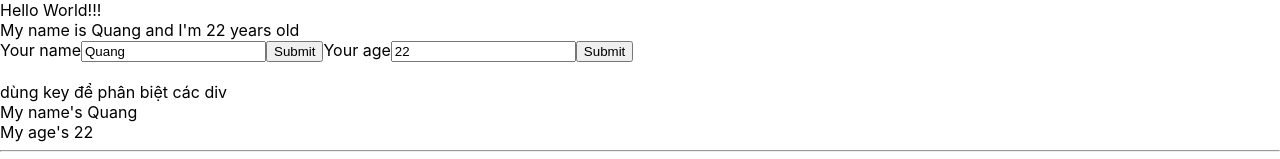
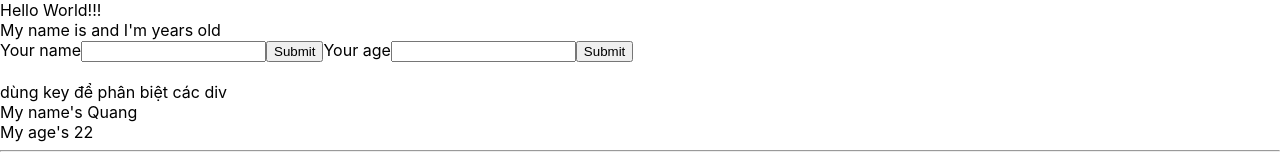
Before and after one commit to thanhquang259/test-demo-React, a React (Create React App) app: page / in a window 1280 px wide. Shown: the top 159 px of the page. Built offline with nearby package versions, Linux system fonts and the light colour scheme.

Commit message:
video 26

```diff
--- a/src/Components/UserInfor.js
+++ b/src/Components/AddUserInfor.js
@@ -1,10 +1,10 @@
 import React from 'react';
 
-class UserInfor extends React.Component {
+class AddUserInfor extends React.Component {
     state = {
-        name: 'Quang',
-        age: 22,
-        address: 'Ho Chi Minh'
+        name: '',
+        age: '',
+        address: ''
     };
     handleOnChangeInput = (event) => {
         this.setState({
@@ -19,6 +19,11 @@
     handleOnSubmit = (event) => {
         event.preventDefault(); //ngăn chặn load lại trang
         console.log(this.state)
+        this.props.handleAddUser({
+            id: Math.floor((Math.random() * 100) + 1) + ' random',
+            name: this.state.name,
+            age: this.state.age
+        });
     }
     render() {
         return (
@@ -50,4 +55,4 @@
     }
 }
 
-export default UserInfor;
+export default AddUserInfor;
--- a/src/Components/MyComponent.js
+++ b/src/Components/MyComponent.js
@@ -2,26 +2,26 @@
 // function component
 
 import React from "react"
-import UserInfor from "./UserInfor";
+import AddUserInfor from "./AddUserInfor";
 import DisplayInfor from "./DisplayInfor";
 
 class MyComponent extends React.Component {
 
-    handleClick(event) {    //click chuột
-        // console.log('My name is', this.state.name)
-        // console.log('random', Math.floor(Math.random() * 100) + 1);
-        console.log('I am', this.state.age, 'years old');
+    // handleClick(event) {    //click chuột
+    //     // console.log('My name is', this.state.name)
+    //     // console.log('random', Math.floor(Math.random() * 100) + 1);
+    //     console.log('I am', this.state.age, 'years old');
 
-        this.setState({
-            name: 'Trang',
-            age: Math.floor((Math.random() * 100) + 1)
-        })
-    }
-    handleOnMoverOver(event) {  ///hower chuột
-        console.log(event.pageX)
-    }
-    //state dùng để ghi các thuộc tính của component và có thể thay đổi dễ dàng
-    // muốn in ra các phần tử trong state phải bỏ trong {} và keyword this để ánh xạ
+    //     this.setState({
+    //         name: 'Trang',
+    //         age: Math.floor((Math.random() * 100) + 1)
+    //     })
+    // }
+    // handleOnMoverOver(event) {  ///hower chuột
+    //     console.log(event.pageX)
+    // }
+    // //state dùng để ghi các thuộc tính của component và có thể thay đổi dễ dàng
+    // // muốn in ra các phần tử trong state phải bỏ trong {} và keyword this để ánh xạ
 
     state = {
         listUsers: [
@@ -32,6 +32,12 @@
         ]
 
     }
+    handleAddUser = (userObj) => {
+        console.log(">>> check data form parent: ", userObj)
+        this.setState({
+            listUsers: [userObj, ...this.state.listUsers] //thêm phần tử userObj vào đầu mảng
+        })
+    }
 
 
     //JSX
@@ -41,7 +47,10 @@
         return (
 
             <div>
-                <UserInfor></UserInfor>
+                <AddUserInfor
+                    handleAddUser={this.handleAddUser} // nếu ở đây có dấu this.handleAddUser() thì là lấy giá trị
+                // tại điểm này còn không thì lấy từ cha
+                ></AddUserInfor>
                 <br></br>
 
                 <DisplayInfor
```
